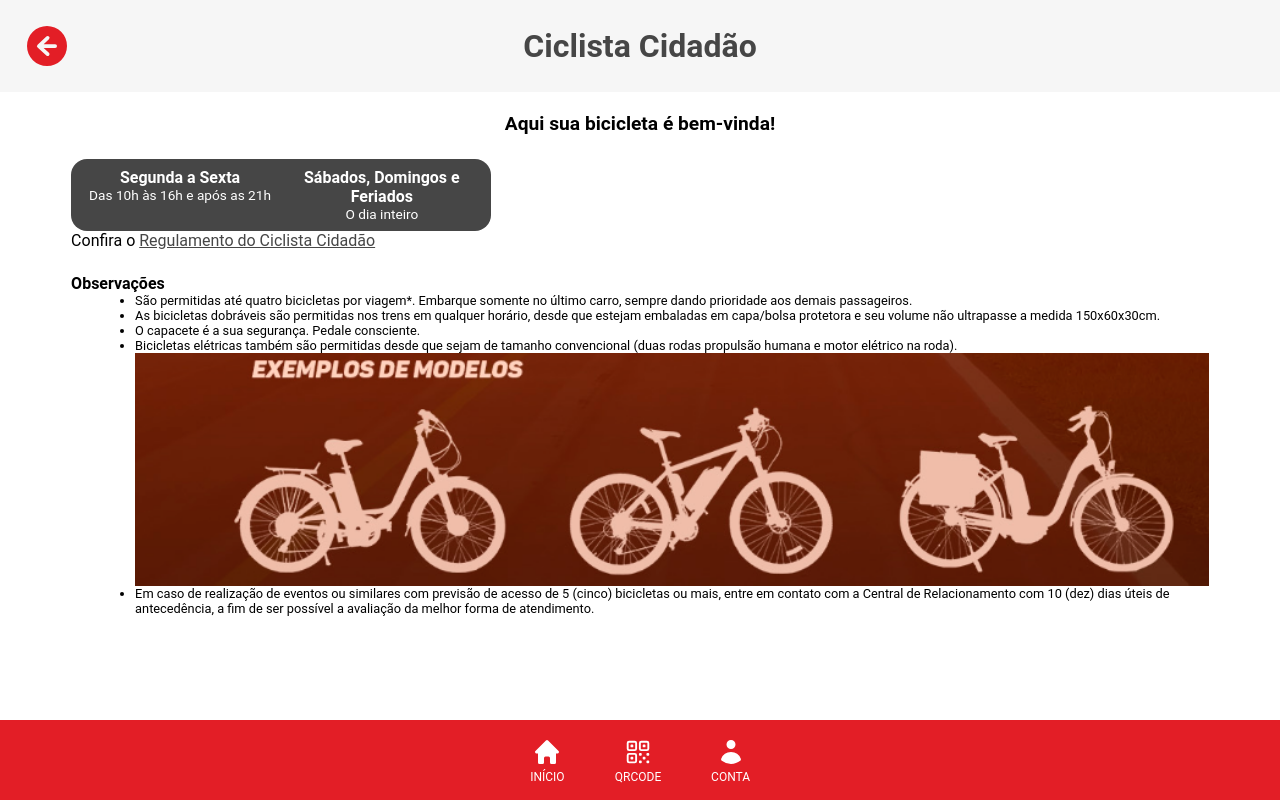
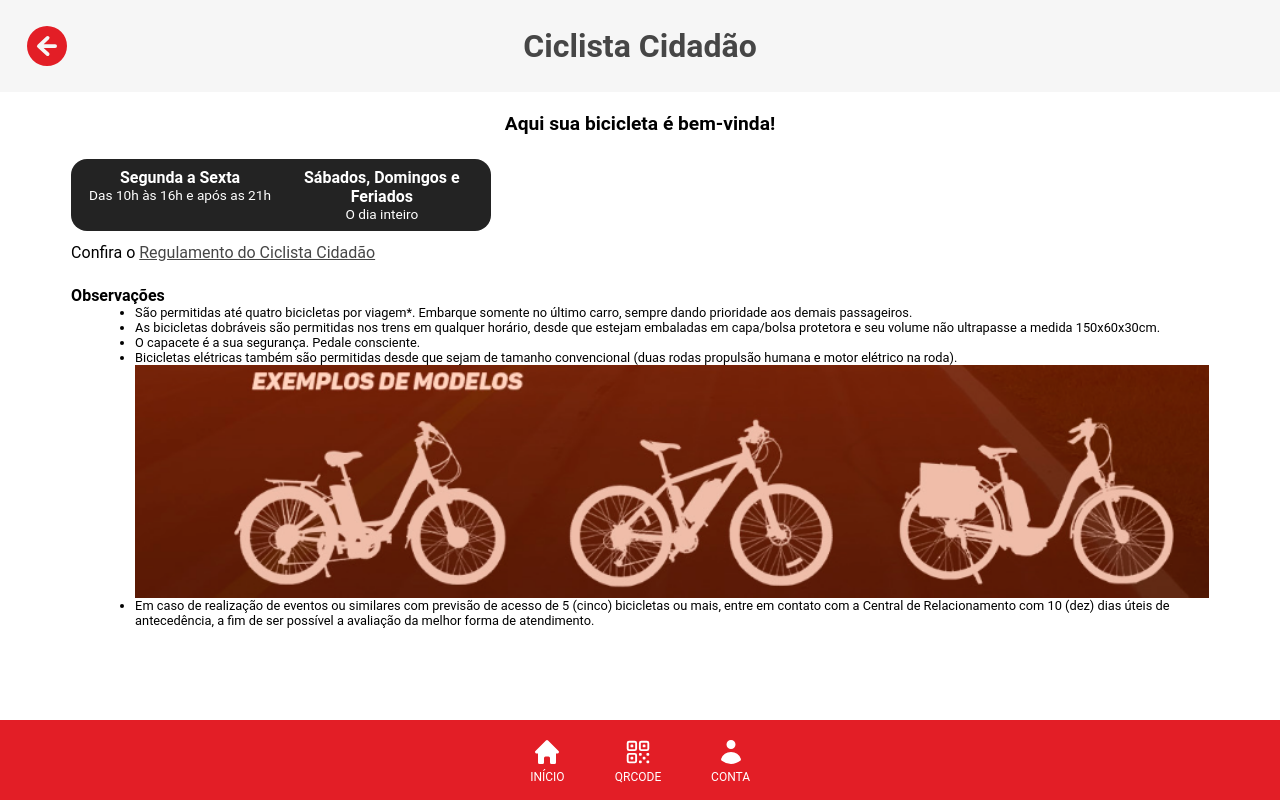
Before and after one commit to HG570/horse-rack, a React (Create React App) app: page /ciclista-cidadao in a window 1280 px wide. Built offline with nearby package versions, Linux system fonts and the light colour scheme.

Commit message:
chore: adjust margin, color and padding

```diff
--- a/src/pages/CitizenCyclist.module.css
+++ b/src/pages/CitizenCyclist.module.css
@@ -1,11 +1,12 @@
 .openingHours{
     display: flex;
-    background-color: var(--dark-gray);
+    background-color: var(--header-color-dark);
     color: var(--white);
     text-align: center;
     border-radius: 1rem;
     padding: 9px 8px;
     font-size: 0.8547rem;
+    margin-bottom: 12px;
 }
 
 .openingHours article{
@@ -14,6 +15,7 @@
 
 .citizenObservation{
     font-size: 0.666666rem;
+    margin-bottom: 10dvh;
 }
 
 .citizenList{
```
